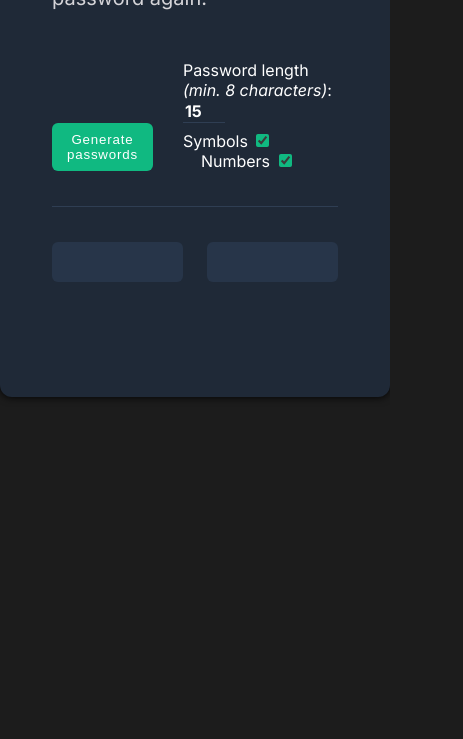
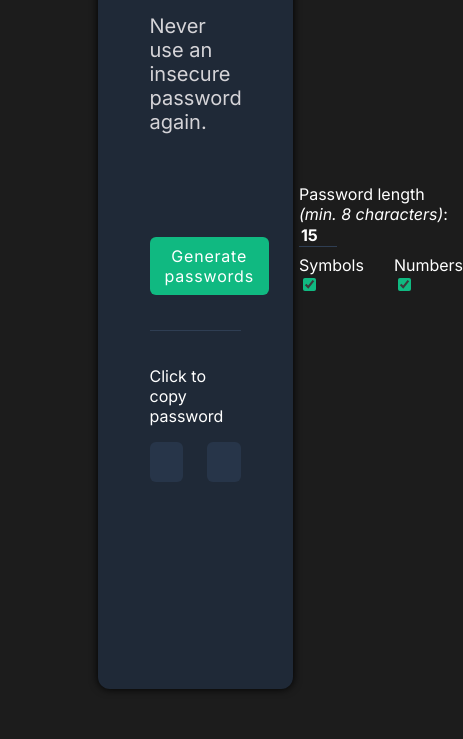
Before and after one commit to cvfisher/password-generator, a plain HTML site: page index.html in a window 390 px wide. Shown: the part 377-1116 px from the top of the page, 463 px wide, since content can reach past the window. Before the commit the page ends 844 px from the top, so only its background shows below. Drawn offline with Linux system fonts and the light colour scheme.

Commit message:
add semantics, add focus, add submit confirmation, make password elements responsive to text size

```diff
--- a/index.html
+++ b/index.html
@@ -19,27 +19,34 @@
 		<title>Password Generator</title>
 	</head>
 	<body>
-      <div class="main-wrapper">
-        <div class="header">
+		<div class="app-wrapper">
+			<header>
 				<div class="light-dark-wrapper">
-                <button id="light-dark-toggle" class="btn" name="light-dark-toggle" onclick="toggleDarkMode()">Toggle light/dark mode</button>
+					<button
+						id="light-dark-toggle"
+						class="btn"
+						name="light-dark-toggle"
+						onclick="toggleDarkMode()"
+					>
+						Toggle light/dark mode
+					</button>
 				</div>
-            <span class="slider round"></span>
-          </label>
-        </div>
-      <div class="heading-wrapper">
+			</header>
+			<main>
+				<section class="heading-wrapper">
 					<h1 class="heading">
 						Generate a <br /><span id="heading-green">random password</span>
 					</h1>
 					<p class="subheading">Never use an insecure password again.</p>
-        <div class="inputs-wrapper">
-          <button class="btn" onclick="generatePassword()">
+					<div class="controls-wrapper">
+						<button class="generate-btn btn" onclick="generatePassword()">
 							Generate passwords
 						</button>
-          <div class="right-side-inputs-wrapper">
+						<div class="inputs-wrapper">
 							<div class="password-length-wrapper">
 								<label for="password-length"
-              >Password length <span class=italic>(min. 8 characters)</span>:&nbsp;
+									>Password length
+									<span class="italic">(min. 8 characters)</span>:&nbsp;
 								</label>
 								<input
 									type="number"
@@ -49,33 +56,46 @@
 									min="8"
 								/>
 							</div>
-          <div class="include-wrapper">
+							<div class="checkbox-wrapper">
 								<div class="include-symbols-wrapper">
-
 									<label for="include-symbols">Symbols</label>
-              <input checked type="checkbox" id="include-symbols" name="include-symbols">
+									<input
+										checked
+										type="checkbox"
+										id="include-symbols"
+										name="include-symbols"
+									/>
 								</div>
 								<div class="include-nums-wrapper">
-
 									<label for="include-numbers">Numbers</label>
-              <input checked type="checkbox" id="include-numbers" name="include-numbers">
+									<input
+										checked
+										type="checkbox"
+										id="include-numbers"
+										name="include-numbers"
+									/>
 								</div>
 							</div>
 						</div>
 					</div>
-      </div>
-      <div class="passwords-wrapper">
+				</section>
+				<p>Click to copy password</p>
+				<section class="passwords-wrapper">
 					<div
 						class="password-el"
 						id="password-el-1"
 						onclick="copyContent()"
+						tabindex="0"
 					></div>
 					<div
 						class="password-el"
 						id="password-el-2"
 						onclick="copyContent()"
+						tabindex="0"
 					></div>
-      </div>
+				</section>
+				<p id="confirm-message">Copied to clipboard! ✔️</p>
+			</main>
 		</div>
 		<script src="script.js"></script>
 	</body>
--- a/script.js
+++ b/script.js
@@ -182,9 +182,13 @@ function generatePassword() {
 
 const copyContent = async () => {
 	const passwordText = document.querySelector(".password-el");
+	const confirmMessage = document.getElementById("confirm-message");
 	try {
 		await navigator.clipboard.writeText(passwordText.innerHTML);
-    alert("Content copied to clipboard");
+		confirmMessage.classList.add("visible");
+		setTimeout(() => {
+			confirmMessage.classList.remove("visible");
+		}, 3000);
 	} catch (err) {
 		alert("Failed to copy", err);
 	}
@@ -192,7 +196,7 @@ const copyContent = async () => {
 
 function toggleDarkMode() {
 	const body = document.querySelector("body");
-  const main = document.querySelector(".main-wrapper");
+	const main = document.querySelector(".app-wrapper");
 
 	body.classList.toggle("light-mode");
 	main.classList.toggle("light-mode");
--- a/style.css
+++ b/style.css
@@ -1,15 +1,19 @@
+* {
+	box-sizing: border-box;
+}
+
 body {
 	margin: 0;
-  box-sizing: border-box;
+	padding: 0;
 	font-family: "Inter", sans-serif;
+	font-size: 1rem;
 	color: #fff;
 	background: #1c1c1c;
 }
 
-.main-wrapper {
-  max-width: 550px;
-  max-height: 550px;
-  margin: 50px auto;
+.app-wrapper {
+	max-width: 50%;
+	margin: 3.125rem auto;
 	background: #1f2937;
 	padding: 115px 52px;
 	position: relative;
@@ -21,19 +25,19 @@ body {
 	position: absolute;
 	right: 0;
 	top: 0;
-  padding: 14px 35px;
+	padding: 0.875rem 2.1875rem;
 }
 
 .heading-wrapper {
 	border-bottom: 1px solid #2f3e53;
-  margin-bottom: 35px;
+	margin-bottom: 2.1875rem;
 }
 
 .heading {
 	font-family: "Karla", sans-serif;
-  font-size: 40px;
+	font-size: 2.5rem;
 	font-weight: 800;
-  line-height: 40px;
+	line-height: 2.5rem;
 }
 
 #heading-green {
@@ -41,16 +45,16 @@ body {
 }
 
 .subheading {
-  margin-bottom: 50px;
-  font-size: 20px;
+	margin-bottom: 3.125rem;
+	font-size: 1.25rem;
 	color: #d5d4d8;
 }
 
-.inputs-wrapper {
+.controls-wrapper {
 	display: flex;
 	justify-content: space-between;
 	align-items: end;
-  gap: 30px;
+	gap: 1.875rem;
 }
 
 #password-length {
@@ -73,24 +77,29 @@ body {
 }
 
 .btn {
-  background: #10b981;
-  color: #fff;
-  border: none;
 	border-radius: 6px;
 	padding: 9px 15px;
 	letter-spacing: 0.8px;
 	cursor: pointer;
+	font-family: "Inter", sans-serif;
+}
+
+.generate-btn {
+	background: #10b981;
+	font-size: 1rem;
+	color: #fff;
+	border: none;
 	display: block;
 }
-.btn:hover {
+.generate-btn:hover {
 	background: #0d9c6d;
 }
-.btn,
+.generate-btn,
 .heading-wrapper {
 	margin-bottom: 35px;
 }
 
-.right-side-inputs-wrapper {
+.inputs-wrapper {
 	margin-bottom: 35px;
 	display: flex;
 	flex-direction: column;
@@ -98,43 +107,45 @@ body {
 	gap: 8px;
 }
 
-.include-wrapper {
-  margin-right: 28px;
+.checkbox-wrapper {
+	display: flex;
+	gap: 30px;
 }
 
 .include-symbols-wrapper,
 .include-nums-wrapper {
 	display: inline-block;
 }
-.include-nums-wrapper {
-  margin-left: 18px;
-}
 
 .passwords-wrapper {
 	display: flex;
 	justify-content: space-between;
 	gap: 24px;
+	flex-wrap: wrap;
+	max-width: 100%;
 }
 
 .password-el {
-  border: 1px solid black;
+	flex: 1;
 	width: 100%;
-  height: 40px;
+	min-height: 40px;
+	max-width: 100%;
 	background: #273549;
-  border: none;
+	border: 5px solid transparent;
 	border-radius: 6px;
-  box-sizing: border-box;
 	color: #55f991;
 	display: flex;
 	align-items: center;
 	justify-content: center;
-  overflow: hidden;
-  white-space: nowrap;
+	overflow-wrap: break-word;
+	text-align: center;
 }
 
-.password-el:hover {
+.password-el:hover,
+.password-el:focus {
 	cursor: copy;
 	border: 5px solid #10b981;
+	outline: none;
 }
 
 input[type="checkbox"] {
@@ -185,3 +196,15 @@ body.light-mode {
 	border-bottom: 1px solid #d5d4d8;
 	color: #111827;
 }
+
+#confirm-message {
+	visibility: hidden;
+	opacity: 0;
+	transition: opacity 0.5s ease, visibility 0s 0.5s;
+}
+
+#confirm-message.visible {
+	visibility: visible;
+	opacity: 1;
+	transition: opacity 0.5s ease, visibility 0s;
+}
```
Lines whose indentation alone changed are shown as unchanged.
